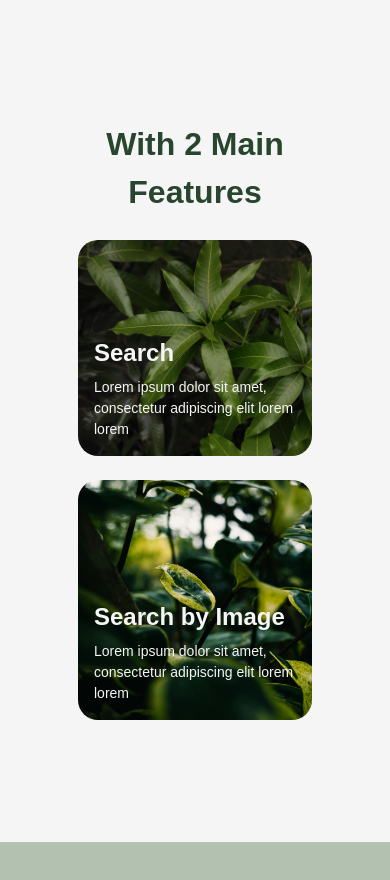
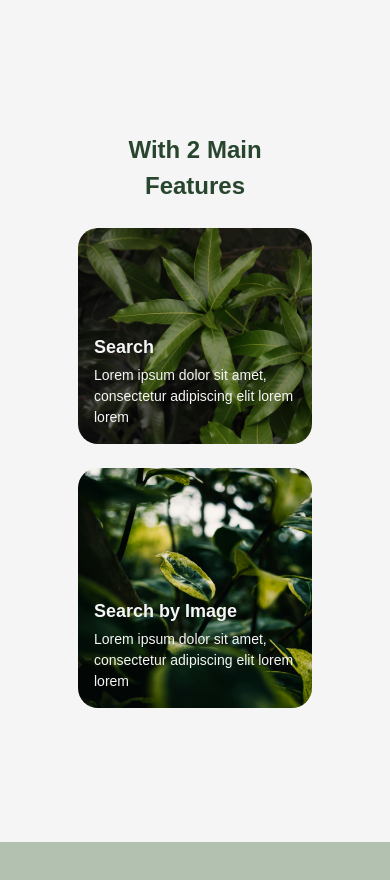
Before and after one commit to devinammar/flant, a React (Vite) app: page / in a window 390 px wide. Shown: the part 1640-2520 px from the top of the page. Built offline with nearby package versions, Linux system fonts and the light colour scheme.

Commit message:
Adjusted font size at card component (Progress)

```diff
--- a/src/components/card.css
+++ b/src/components/card.css
@@ -82,10 +82,15 @@
 
 #h1card{
     margin-bottom: 24px;
+    font-size: var(--font-size-h1-phone);
 }
 
 #card1{
     margin-bottom: 24px;
+}
+
+.h2card{
+    font-size: var(--font-size-h2-phone);
 }
 
 /* #card1{
```
